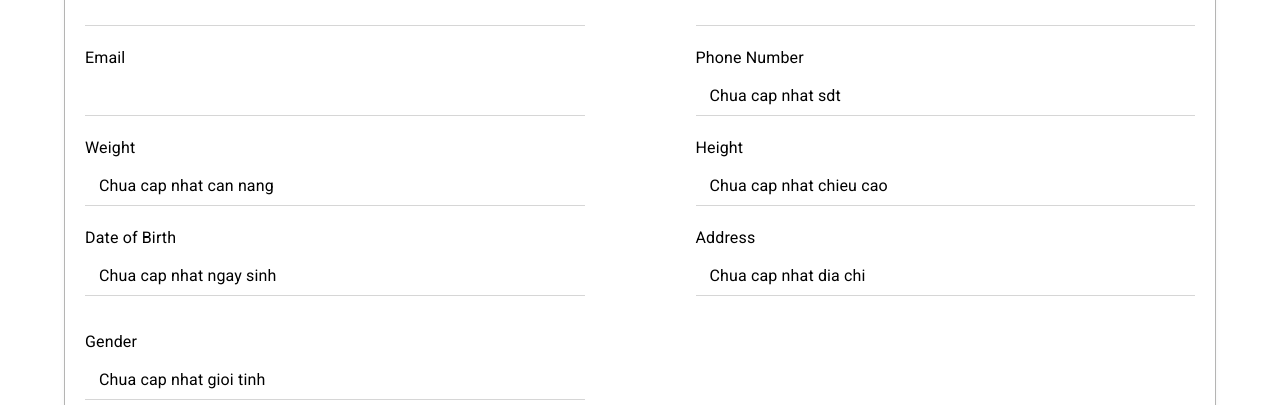
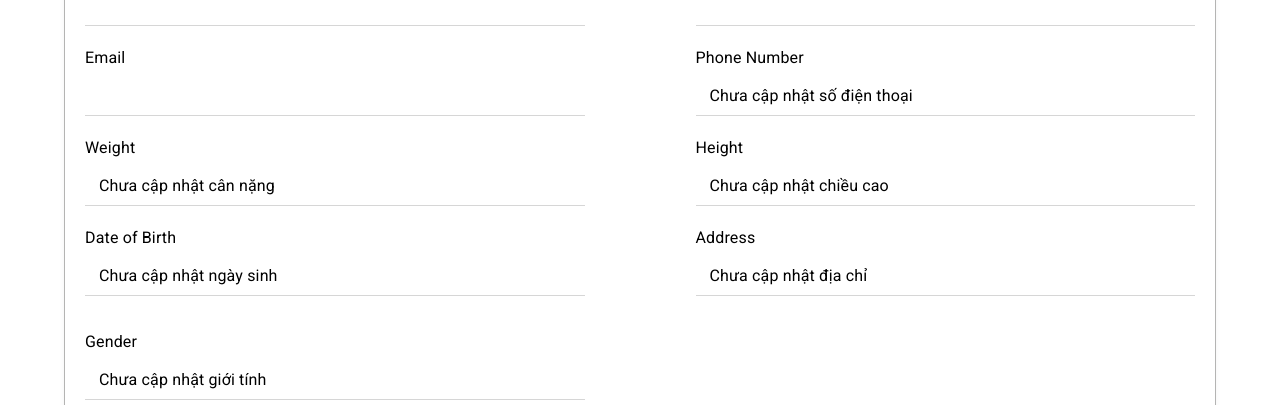
Before and after one commit to Vantan22/heath-care, a React (Vite) app: page /profile in a window 1280 px wide. Shown: the part 395-800 px from the top of the page. Built offline with nearby package versions, Linux system fonts and the light colour scheme; no server answers.

Commit message:
[refactor] refacor change chosse date logic

```diff
--- a/src/pages/home-page/schedule-an-appointment/ScheduleAnAppoinment.jsx
+++ b/src/pages/home-page/schedule-an-appointment/ScheduleAnAppoinment.jsx
@@ -12,16 +12,16 @@ import {
     Typography
 } from "@mui/material";
 import Header from "../../../component/header/Header.jsx";
-import {useForm} from "react-hook-form";
-import {AdapterDayjs} from "@mui/x-date-pickers/AdapterDayjs";
-import {DateTimePicker, LocalizationProvider} from "@mui/x-date-pickers";
-import {DemoContainer} from "@mui/x-date-pickers/internals/demo/index.js";
-import {useEffect, useState} from "react";
-import {message, Radio} from "antd";
+import { useForm } from "react-hook-form";
+import { AdapterDayjs } from "@mui/x-date-pickers/AdapterDayjs";
+import { DateTimePicker, LocalizationProvider } from "@mui/x-date-pickers";
+import { DemoContainer } from "@mui/x-date-pickers/internals/demo/index.js";
+import { useEffect, useState } from "react";
+import { message, Radio } from "antd";
 import axios from "axios";
 import Footer from "../../../component/footer/Footer.jsx";
-import {useNavigate} from "react-router-dom";
-import {getValueAPI} from "../../../../api-service.js";
+import { useNavigate } from "react-router-dom";
+import { getValueAPI } from "../../../../api-service.js";
 
 const ScheduleAnAppoinment = () => {
     const [messageApi, contextHolder] = message.useMessage();
@@ -40,7 +40,7 @@ const ScheduleAnAppoinment = () => {
     const [weight, setWeight] = useState("")
     const [height, setHeight] = useState("")
 
-
+    const today = new Date();
     const datetimeFormat = 'YYYY-MM-DDTHH:mm:00';
 
     const getData = async () => {
@@ -106,14 +106,14 @@ const ScheduleAnAppoinment = () => {
     }
     const {
         handleSubmit,
-        formState: {errors},
+        formState: { errors },
         register,
     } = useForm({
         mode: "all",
     });
 
     return (<Box>
-        <Header/>
+        <Header />
         <Box sx={{
             width: "100%",
             height: "100%",
@@ -240,7 +240,7 @@ const ScheduleAnAppoinment = () => {
                                 label="Weight"
                                 id="outlined-start-adornment"
                                 type="number"
-                                sx={{width: '45%'}}
+                                sx={{ width: '45%' }}
                                 value={weight}
                                 onChange={(e) => setWeight(e.target.value)}
                                 InputProps={{
@@ -253,7 +253,7 @@ const ScheduleAnAppoinment = () => {
                                 type="number"
                                 value={height}
                                 onChange={(e) => setHeight(e.target.value)}
-                                sx={{width: '45%'}}
+                                sx={{ width: '45%' }}
                                 InputProps={{
                                     startAdornment: <InputAdornment position="start">cm</InputAdornment>,
                                 }}
@@ -276,10 +276,10 @@ const ScheduleAnAppoinment = () => {
                                     <Radio value="female">Female</Radio>
                                 </Radio.Group>
                             </Box>
-                            <Box sx={{width: "45%"}}>
+                            <Box sx={{ width: "45%" }}>
                                 <LocalizationProvider dateAdapter={AdapterDayjs}>
                                     <DemoContainer components={['DateTimePicker']}>
-                                        <DateTimePicker label="Choose your examination time" onChange={onChange}/>
+                                        <DateTimePicker disablePast label="Choose your examination time" onChange={onChange} />
                                     </DemoContainer>
                                 </LocalizationProvider>
                             </Box>
@@ -290,7 +290,7 @@ const ScheduleAnAppoinment = () => {
                             display: "flex",
                             justifyContent: "space-between"
                         }}>
-                            <FormControl sx={{width: "45%"}}>
+                            <FormControl sx={{ width: "45%" }}>
                                 <InputLabel id="demo-simple-select-label">Faculty list</InputLabel>
                                 <Select
                                     labelId="demo-simple-select-label"
@@ -301,10 +301,10 @@ const ScheduleAnAppoinment = () => {
                                     onChange={handleChangeDepartment}
                                 >
                                     {departments.map((value) => <MenuItem key={value.id}
-                                                                          value={value.id}>{value.specName}</MenuItem>)}
+                                        value={value.id}>{value.specName}</MenuItem>)}
                                 </Select>
                             </FormControl>
-                            <FormControl sx={{width: "45%"}}>
+                            <FormControl sx={{ width: "45%" }}>
                                 <InputLabel id="demo-simple-select-label">Specialized doctor</InputLabel>
                                 <Select
                                     labelId="demo-simple-select-label"
@@ -316,7 +316,7 @@ const ScheduleAnAppoinment = () => {
                                     onChange={handleChange}
                                 >
                                     {specialization.map((value) => <MenuItem key={value.id}
-                                                                             value={value.id}>{value.fullName}</MenuItem>)}
+                                        value={value.id}>{value.fullName}</MenuItem>)}
                                 </Select>
                             </FormControl>
                         </Box>
@@ -368,7 +368,7 @@ const ScheduleAnAppoinment = () => {
         <Box sx={{
             height: "40px",
         }}></Box>
-        <Footer/>
+        <Footer />
     </Box>)
 }
 export default ScheduleAnAppoinment
--- a/src/pages/profile/index.jsx
+++ b/src/pages/profile/index.jsx
@@ -28,7 +28,7 @@ export default function Profile() {
     const [settings, setSettings] = useState(false);
     const [dataUser, setDataUser] = useState({});
     const userId = localStorage.getItem("id");
-    const [isSuccess, setIsSuccess] =useState(true);
+    const [isSuccess, setIsSuccess] = useState(true);
     const [valueGender, setValueGender] = useState(dataUser.gender);
     const [checkChange, setCheckChange] = useState(true);
     useEffect(() => {
@@ -42,7 +42,7 @@ export default function Profile() {
             })
             .catch((error) => console.error(error));
     }, []);
-console.log("data user",dataUser);
+    console.log("data user", dataUser);
     const handleChangeAvatar = async (e) => {
         const avatar = e.target.files[0];
         setSelectAvatar(avatar);
@@ -134,13 +134,6 @@ console.log("data user",dataUser);
                 .string()
                 .matches(/^[\w-.]+@([\w-]+\.)+[\w-]{2,4}$/g, "email without accents")
                 .min(6, "Enter more than 6 characters")
-                .trim(),
-            phoneNumber: yup
-                .string()
-                .matches(
-                    /(84|0[3|5|7|8|9])+([0-9]{8})\b/g,
-                    "Phone number without accents"
-                )
                 .trim(),
         })
         .required();
@@ -459,7 +452,7 @@ console.log("data user",dataUser);
                                                 >
                                                     {dataUser.phoneNumber
                                                         ? dataUser.phoneNumber
-                                                        : "Chua cap nhat sdt"}
+                                                        : "Chưa cập nhật số điện thoại"}
                                                 </Typography>
                                             </>
                                         )}
@@ -505,7 +498,7 @@ console.log("data user",dataUser);
                                             >
                                                 {dataUser.weight
                                                     ? dataUser.weight
-                                                    : "Chua cap nhat can nang"}
+                                                    : "Chưa cập nhật cân nặng"}
                                             </Typography>
                                         </Box>
                                     )}
@@ -540,7 +533,7 @@ console.log("data user",dataUser);
                                             >
                                                 {dataUser.height
                                                     ? dataUser.height
-                                                    : "Chua cap nhat chieu cao"}
+                                                    : "Chưa cập nhật chiều cao"}
                                             </Typography>
                                         </Box>
                                     )}
@@ -596,7 +589,7 @@ console.log("data user",dataUser);
                                                 >
                                                     {dataUser.dateOfBirth
                                                         ? dataUser.dateOfBirth
-                                                        : "Chua cap nhat ngay sinh"}
+                                                        : "Chưa cập nhật ngày sinh"}
                                                 </Typography>
                                             </Box>
                                         )}
@@ -643,7 +636,7 @@ console.log("data user",dataUser);
                                                 >
                                                     {dataUser.address
                                                         ? dataUser.address
-                                                        : "Chua cap nhat dia chi"}
+                                                        : "Chưa cập nhật địa chỉ"}
                                                 </Typography>
                                             </Box>
                                         )}
@@ -707,7 +700,7 @@ console.log("data user",dataUser);
                                                 >
                                                     {dataUser.gender
                                                         ? dataUser.gender
-                                                        : "Chua cap nhat gioi tinh"}
+                                                        : "Chưa cập nhật giới tính"}
                                                 </Typography>
                                             </Box>
                                         )}
```
Lines whose indentation alone changed are shown as unchanged.
